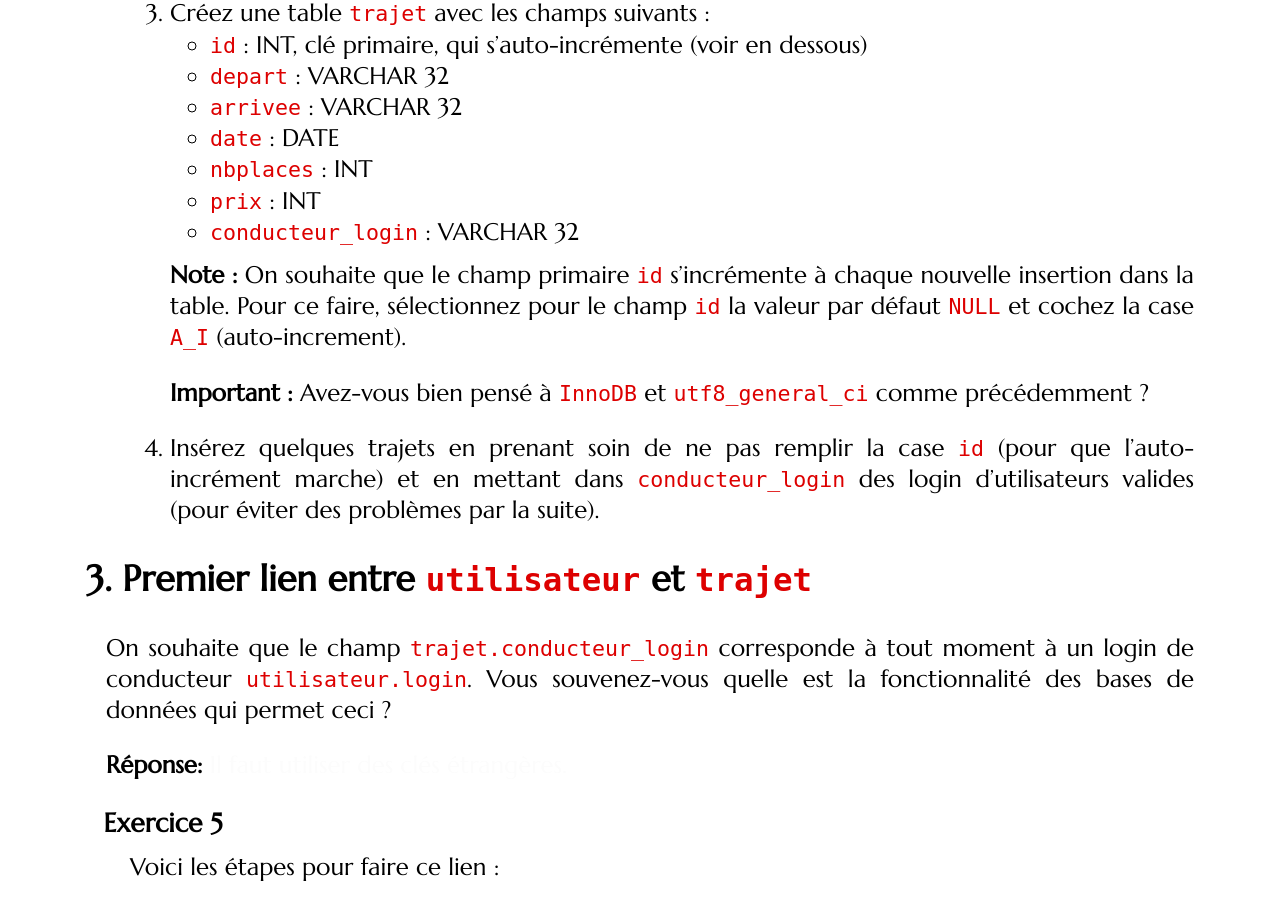
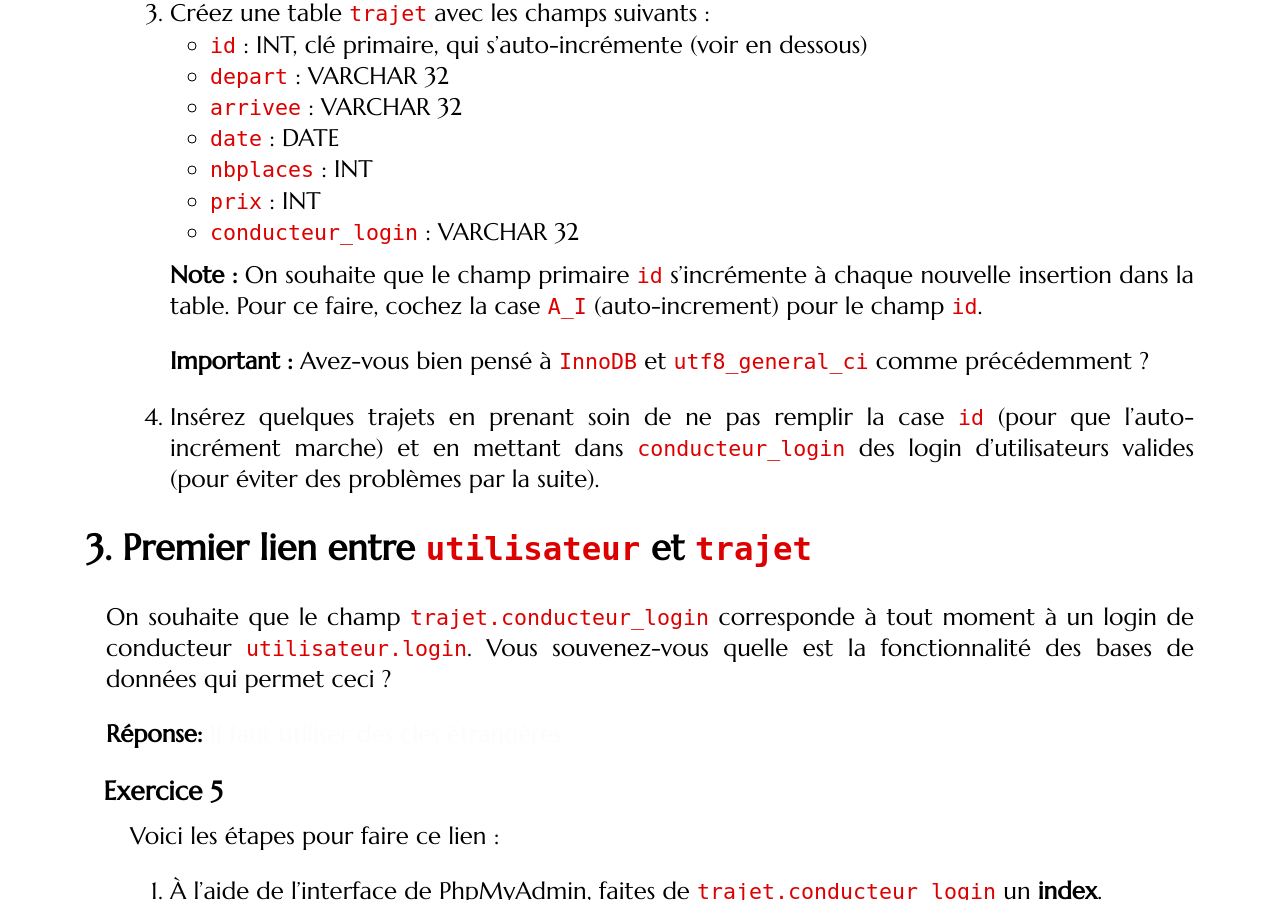
Before and after one commit to romainlebreton/R3.01-DeveloppementWeb, a Jekyll site: the page built from tutorials/tutorial3.md, in a window 1280 px wide and 900 px high, scrolled down 4273 px. Built offline with Jekyll 4.4.1, drawn with Linux system fonts in a browser that asks for light colours; some web fonts are replaced.

Commit message:
Fixed a memo ?
Line : 183
If we try to put the default value of a primary key to null, mysql returns an error.
"#1171 - All parts of a PRIMARY KEY must be NOT NULL"

```diff
--- a/tutorials/tutorial3.md
+++ b/tutorials/tutorial3.md
@@ -180,8 +180,7 @@ Si vous ne l'avez pas déjà fait, créez des tables `utilisateur` et `trajet` c
    * `conducteur_login` : VARCHAR 32
 
    **Note :** On souhaite que le champ primaire `id` s'incrémente à chaque nouvelle
-   insertion dans la table.  Pour ce faire, sélectionnez pour le champ `id` la
-   valeur par défaut `NULL` et cochez la case `A_I` (auto-increment).
+   insertion dans la table.  Pour ce faire, cochez la case `A_I` (auto-increment) pour le champ `id`.
 
    **Important :** Avez-vous bien pensé à `InnoDB` et `utf8_general_ci` comme précédemment ?
 
```
